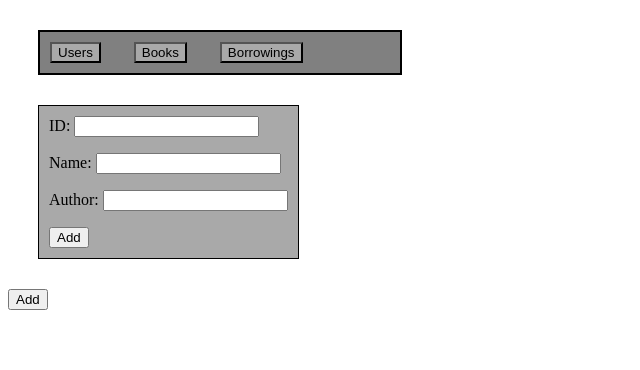
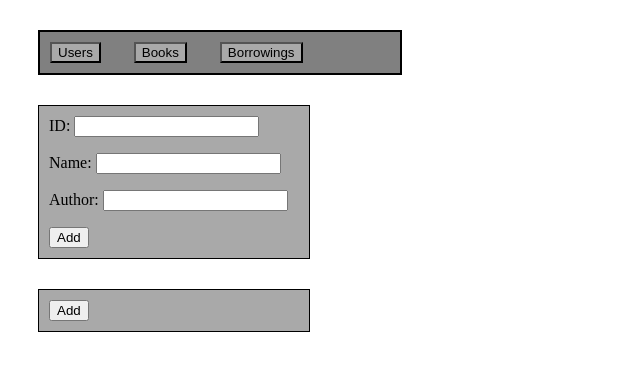
Before and after one commit to JakubUhrincat/Webovky2, an Angular app: page /books in a window 1280 px wide. Shown: the top 370 px of the page, without its empty margins (0-640 px from the left). Built offline with nearby package versions, Linux system fonts and the light colour scheme.

Commit message:
Dokončovanie 3. ulohy

```diff
--- a/src/app/books/books-formular/books-formular.component.css
+++ b/src/app/books/books-formular/books-formular.component.css
@@ -3,11 +3,7 @@
   background-color: darkgrey ;
   margin: 30px;
   padding: 10px;
-  width: fit-content;
-}
-
-.list{
-  text-align: center;
+  width: 250px;
 }
 
 input:hover{
--- a/src/app/books/books-zoznam/books-zoznam.component.css
+++ b/src/app/books/books-zoznam/books-zoznam.component.css
@@ -0,0 +1,7 @@
+.block{
+  border: black 1px solid;
+  background-color: darkgrey ;
+  margin: 30px;
+  padding: 10px;
+  width: 250px;
+}
--- a/src/app/borrowings/borrowings-zoznam/borrowings-zoznam.component.html
+++ b/src/app/borrowings/borrowings-zoznam/borrowings-zoznam.component.html
@@ -1,6 +1,6 @@
 <div class="block">
   <button (click)="pridaj()">Add</button>
 <div *ngFor="let bw of borrowings">
-  Id: <b>{{bw.borrowingId}}</b>&nbsp;&nbsp;Name: <b>{{bw.borrowingBook}}</b>&nbsp;&nbsp;Author: <b>{{bw.borrowingUser}}</b>
+  Id: <b>{{bw.borrowingId}}</b>&nbsp;&nbsp;Book: <b>{{bw.borrowingBook}}</b>&nbsp;&nbsp;User: <b>{{bw.borrowingUser}}</b>
 </div>
 </div>
--- a/src/app/menu/menu.component.html
+++ b/src/app/menu/menu.component.html
@@ -0,0 +1,4 @@
+
+<button (click)="openMenu(menu.USERS)">Users</button>
+<button (click)="openMenu(menu.BOOKS)">Books</button>
+<button (click)="openMenu(menu.BORROWINGS)">Borrowings</button>
--- a/src/app/menu/menu.component.ts
+++ b/src/app/menu/menu.component.ts
@@ -1,5 +1,7 @@
 import { Component } from '@angular/core';
+import {Router} from '@angular/router';
 
+enum MENU { USERS, BOOKS, BORROWINGS }
 
 @Component({
   selector: 'app-menu',
@@ -8,8 +10,19 @@ import { Component } from '@angular/core';
 })
 export class MenuComponent {
 
+  menu = MENU;
 
+  constructor(private router: Router) { }
 
+  public openMenu(m: MENU) {
+    if (m === MENU.USERS) {
+      this.router.navigate(['/users']);
+    }else if(m=== MENU.BOOKS){
+      this.router.navigate(['/books']);
+    }else{
+      this.router.navigate(['/borrowings']);
+    }
 
+  }
 
 }
```
